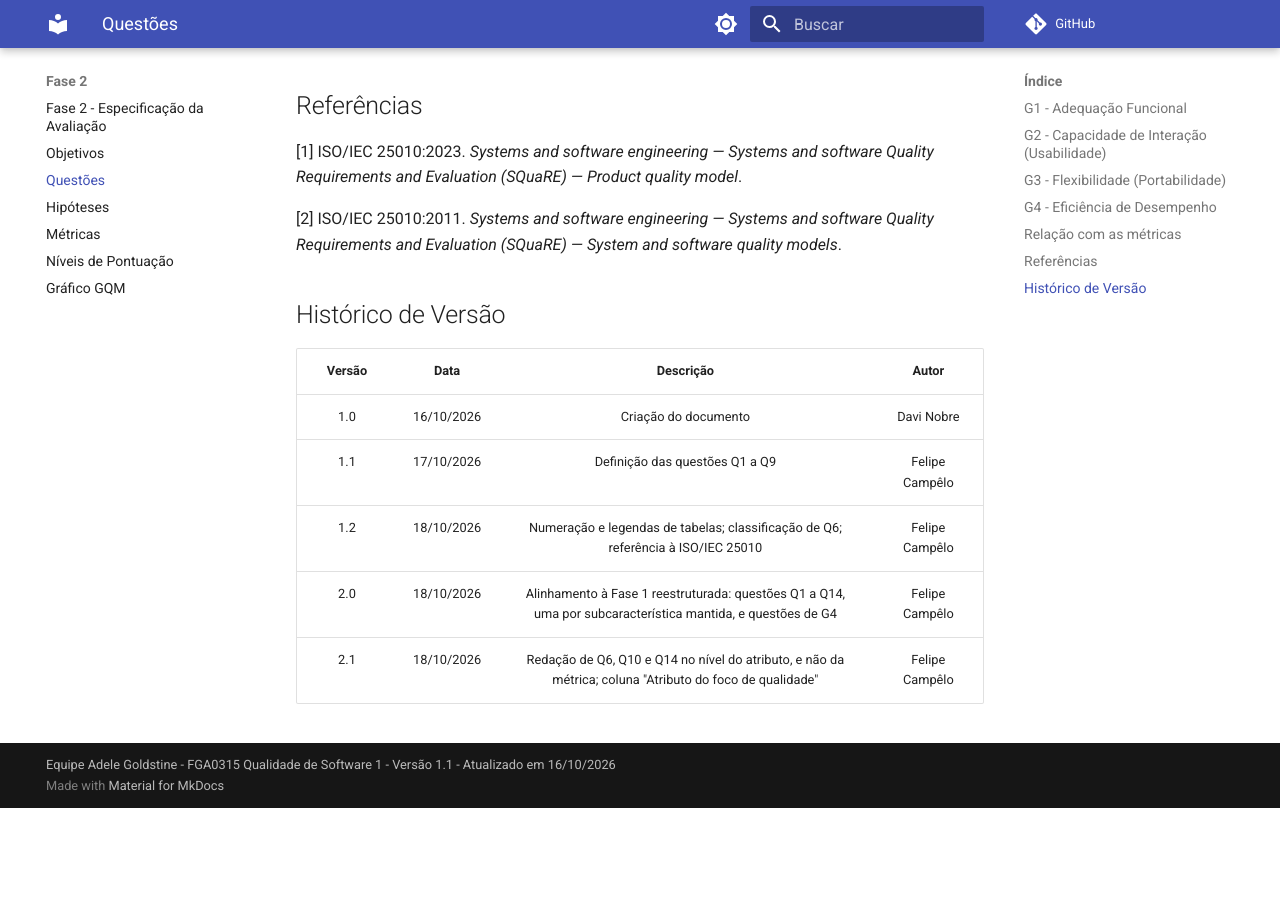
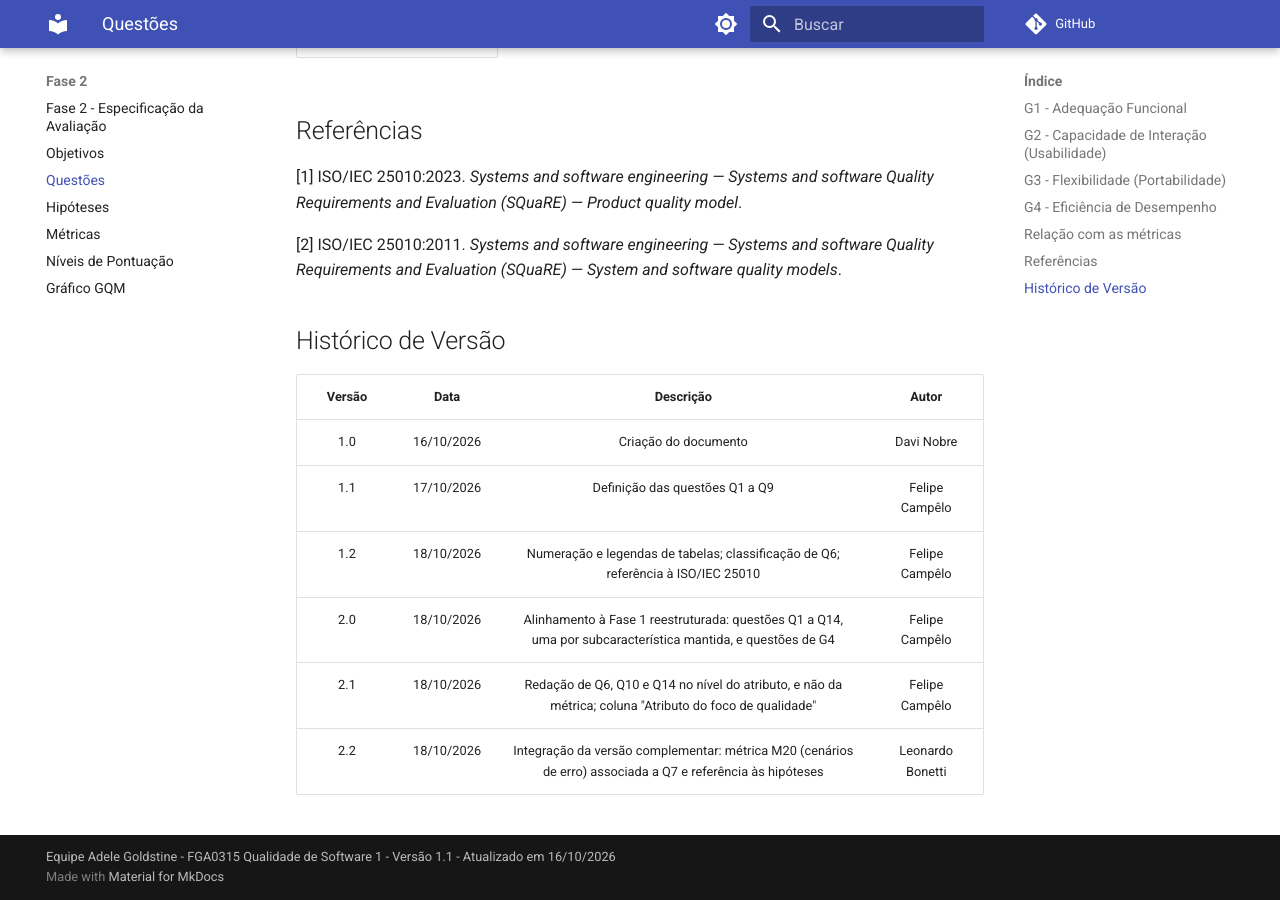
Before and after one commit to FCTE-Qualidade-de-Software-1/2026-2_T02_ADELE_GOLDSTINE, an MkDocs documentation site: the page built from docs/fase-2/questoes.md, in a window 1280 px wide and 900 px high, scrolled down 3201 px. Built offline with MkDocs 1.6.1 and Material for MkDocs 9.7.7, drawn with Linux system fonts in a browser that asks for light colours; comment, search, counter and statistics services are not loaded; before the commit the page ends 4009 px from its top, so only the background shows below that; some of the changed text lies outside the part shown.

Commit message:
[D05] Fase 2: M20 nas questões

```diff
--- a/docs/fase-2/questoes.md
+++ b/docs/fase-2/questoes.md
@@ -50,7 +50,7 @@
 
 ## Relação com as métricas
 
-As métricas que respondem a cada questão (Tabela 5) estão detalhadas na página [Métricas](metricas.md).
+As métricas que respondem a cada questão (Tabela 5) estão detalhadas na página [Métricas](metricas.md), e a hipótese de cada questão, na página [Hipóteses](hipoteses.md).
 
 *Tabela 5 - Relação entre questões e métricas.*
 
@@ -62,7 +62,7 @@
 | Q4 | M4 |
 | Q5 | M5 |
 | Q6 | M6, M7 |
-| Q7 | M8 |
+| Q7 | M8, M20 |
 | Q8 | M9, M10 |
 | Q9 | M11 |
 | Q10 | M12 |
@@ -86,3 +86,4 @@
 | 1.2 | 18/10/2026 | Numeração e legendas de tabelas; classificação de Q6; referência à ISO/IEC 25010 | Felipe Campêlo |
 | 2.0 | 18/10/2026 | Alinhamento à Fase 1 reestruturada: questões Q1 a Q14, uma por subcaracterística mantida, e questões de G4 | Felipe Campêlo |
 | 2.1 | 18/10/2026 | Redação de Q6, Q10 e Q14 no nível do atributo, e não da métrica; coluna "Atributo do foco de qualidade" | Felipe Campêlo |
+| 2.2 | 18/10/2026 | Integração da versão complementar: métrica M20 (cenários de erro) associada a Q7 e referência às hipóteses | Leonardo Bonetti |
```
